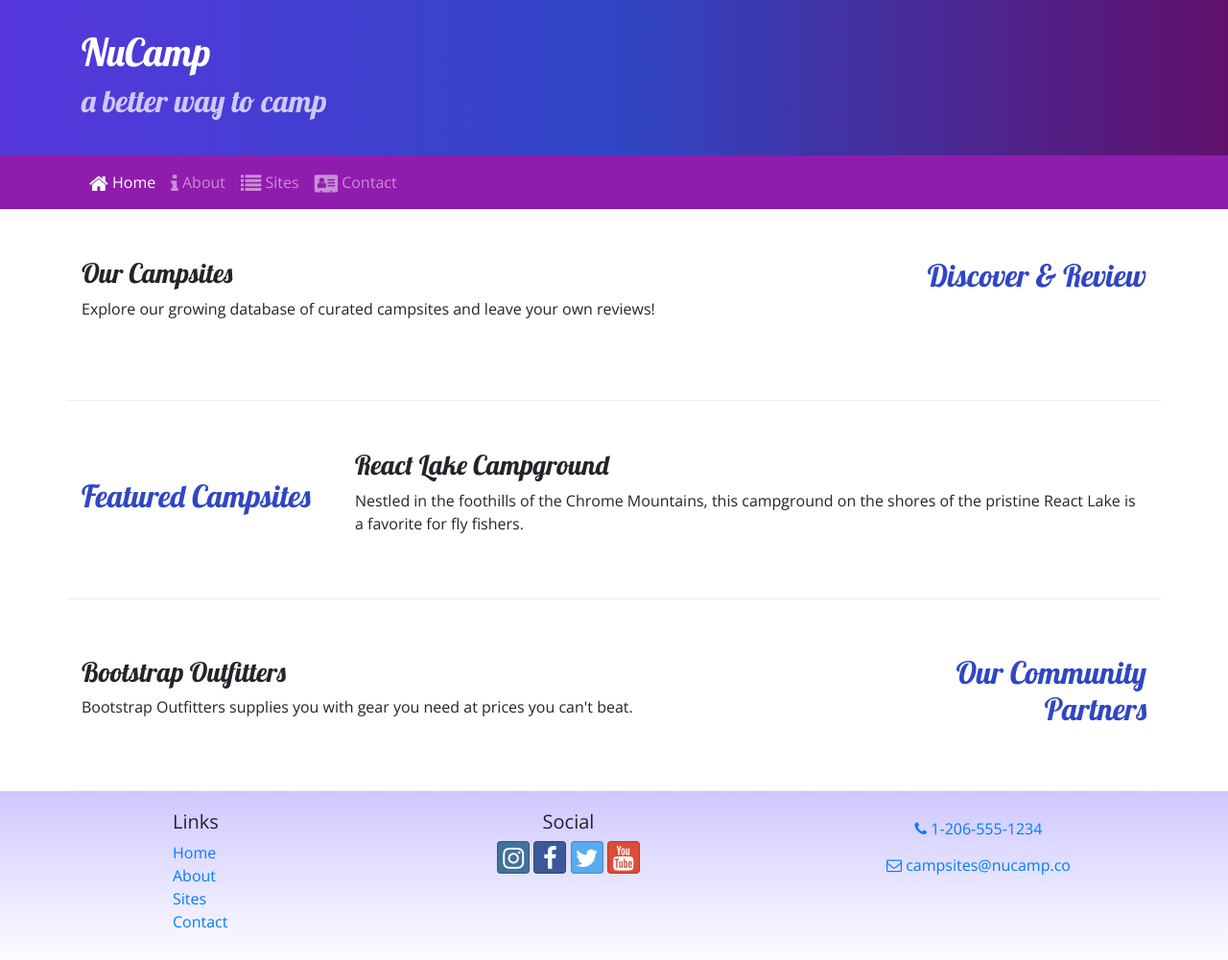
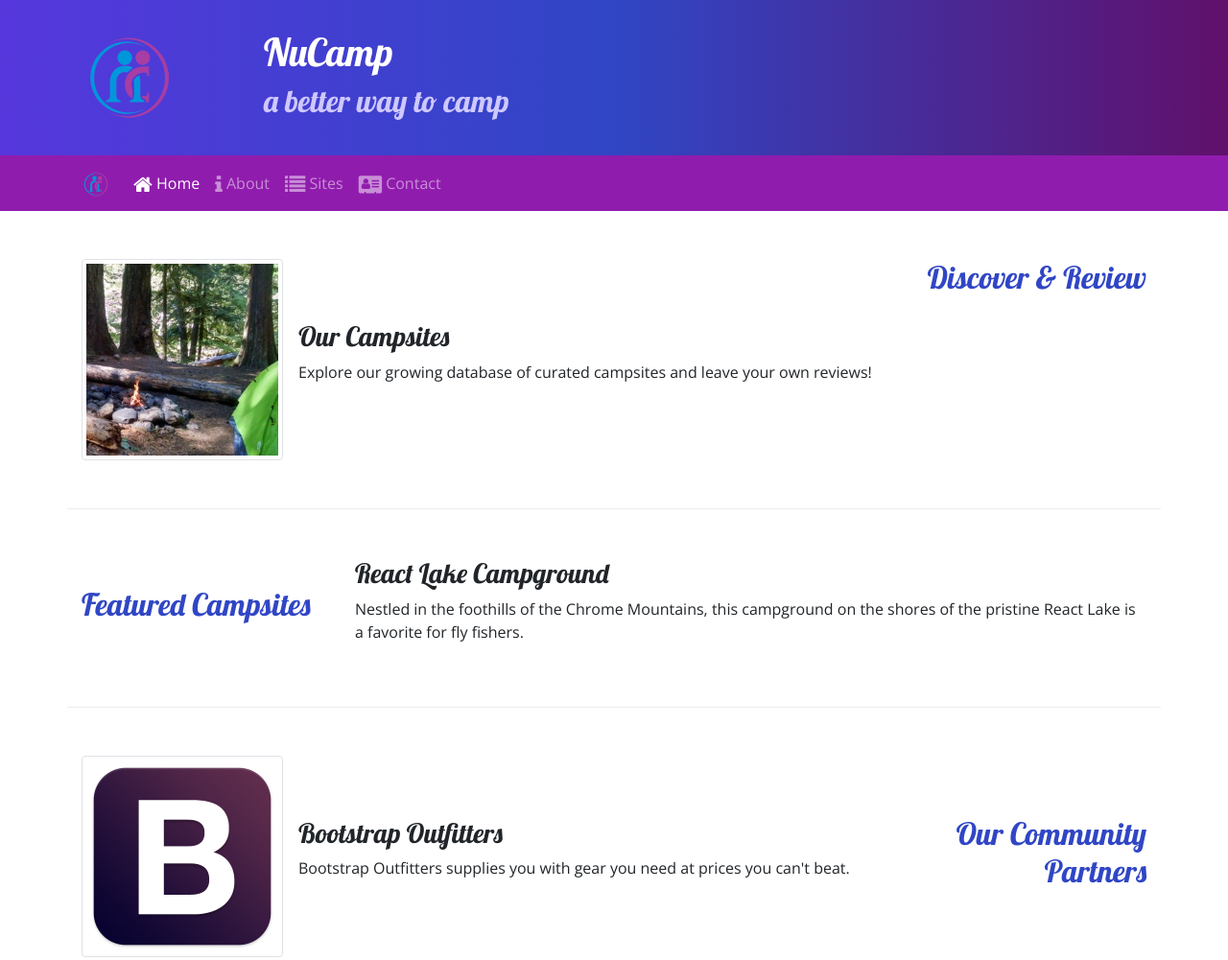
Before and after one commit to jnewton25/nucampsite, a website: page index.html in a window 1280 px wide. Shown: the top 1001 px of the page at 96% size. Drawn offline with nearby package versions, Linux system fonts and the light colour scheme.

Commit message:
Images and Media

```diff
--- a/index.html
+++ b/index.html
@@ -32,7 +32,12 @@
   <body>
     <header class="jumbotron jumbotron-fluid">
       <div class="container">
-        <div class="row align-items-center">
+        <div class="row">
+          <div class="col-4 col-sm-3 col-md-2 align-self-center">
+            <a href="index.html"
+              ><img src="img/logo.png" class="img-fluid"
+            /></a>
+          </div>
           <div class="col">
             <h1>NuCamp</h1>
             <h2>a better way to camp</h2>
@@ -43,8 +48,11 @@
 
     <nav class="navbar navbar-expand-sm navbar-dark sticky-top">
       <div class="container">
+        <a class="navbar-brand" href="index.html"
+          ><img src="img/logo.png" height="30" width="30"
+        /></a>
         <button
-          class="navbar-toggler ml-auto"
+          class="navbar-toggler"
           type="button"
           data-toggle="collapse"
           data-target="#nucampNavbar"
@@ -84,11 +92,20 @@
           <h2 class="text-sm-right">Discover & Review</h2>
         </div>
         <div class="col">
+          <div class="media">
+            <img
+              class="d-flex mr-3 img-thumbnail"
+              src="img/breadcrumb-trail-thumb.jpg"
+              alt="Breadcrumb Trail thumbnail"
+            />
+            <div class="media-body align-self-center">
               <h3>Our Campsites</h3>
               <p class="d-none d-sm-block">
-            Explore our growing database of curated campsites and leave your own
-            reviews!
+                Explore our growing database of curated campsites and leave your
+                own reviews!
               </p>
+            </div>
+          </div>
         </div>
       </div>
 
@@ -110,11 +127,20 @@
           <h2 class="text-sm-right">Our Community Partners</h2>
         </div>
         <div class="col">
+          <div class="media">
+            <img
+              class="d-flex mr-3 img-thumbnail"
+              src="img/bootstrap-thumb.png"
+              alt="Bootstrap Outfitters"
+            />
+            <div class="media-body align-self-center">
               <h3>Bootstrap Outfitters</h3>
               <p class="d-none d-sm-block">
-            Bootstrap Outfitters supplies you with gear you need at prices you
-            can't beat.
+                Bootstrap Outfitters supplies you with gear you need at prices
+                you can't beat.
               </p>
+            </div>
+          </div>
         </div>
       </div>
     </div>
```
Also changed, not shown: aboutus.html (+8 -0 lines), contactus.html (+6 -0 lines), img/bootstrap-thumb.png (added), img/breadcrumb-trail-thumb.jpg (added), img/breadcrumb-trail.jpg (added), img/chrome-river-thumb.jpg (added), img/chrome-river.jpg (added), img/logo.png (added), img/react-lake-thumb.jpg (added), img/react-lake.jpg (added), 1 other file. Lines whose indentation alone changed are shown as unchanged.
